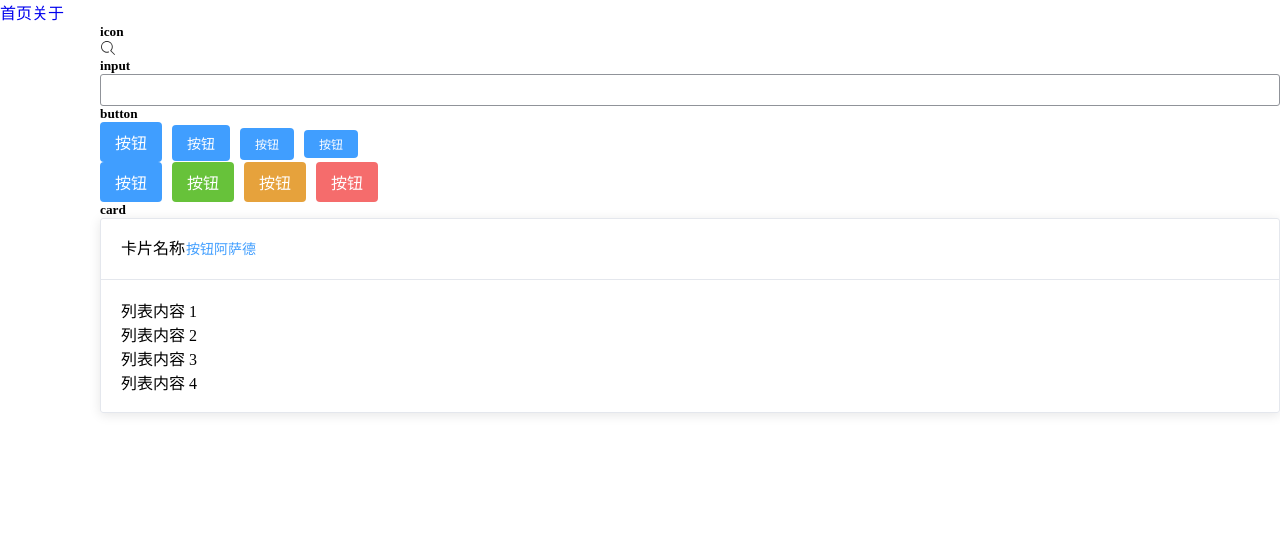
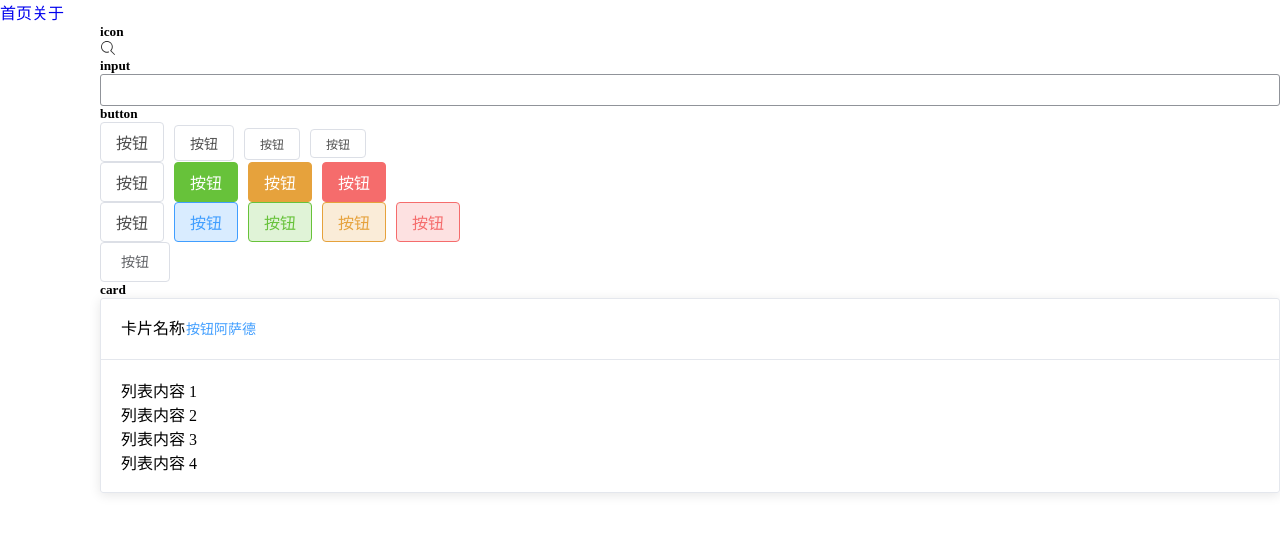
Before and after one commit to haibolian/my-website, a Vue app: page /#/ in a window 1280 px wide. Shown: the top 534 px of the page. Built offline with nearby package versions, Linux system fonts and the light colour scheme.

Commit message:
样式修改

```diff
--- a/src/LUI/package/button/index.vue
+++ b/src/LUI/package/button/index.vue
@@ -4,6 +4,7 @@
     :class="[
       type ? 'l-button-' + type : null,
       size ? 'l-button-' + size : null,
+      plain ? 'is-plain' : null,
       disabled ? 'is-disabled' : null
     ]"
     @click="click"
@@ -25,9 +26,13 @@ export default {
       type: String,
       default: ''
     },
+    plain:{
+      type: Boolean,
+      default: false
+    },
     type:{
       type: String,
-      default: 'primary'
+      default: ''
     },
     disabled:{
       type: Boolean,
--- a/src/LUI/style/button.scss
+++ b/src/LUI/style/button.scss
@@ -1,14 +1,39 @@
 @import './variables.scss';
+@mixin button-theme($color: $color-main) {
+  background-color: $color;
+  border-color: $color;
+  color: #fff;
+  &.is-plain {
+    background-color: rgba($color: $color, $alpha: 0.2);
+    color: $color;
+    border-color: $color;
+  }
+  &.l-button:not(.is-disabled){
+    &:hover {
+      color: #fff;
+      border-color: $color;
+      background-color: $color;
+    }
+    &:focus {
+      color: #fff;
+      border-color: $color;
+      background-color: $color;
+    }
+    &:not(.is-plain):focus {
+      opacity: 0.7;
+    }
+  }
+}
 .l-button{
-  color: #fff;
+  color: rgba(0, 0, 0, 0.7);
   box-sizing: border-box;
   padding: 5px 15px;
   font-size: 16px;
   min-height: 40px;
   display: inline-block;
   border-radius: 4px;
-  background-color: $color-main;
-  border: none;
+  background-color: #fff;
+  border: 1px solid #dcdfe6;
   outline: none;
   & + .l-button {
     margin-left: 10px;
@@ -16,24 +41,29 @@
 }
 
 // 主题颜色
-.l-button-primary{ background-color: $color-main; }
-.l-button-success{ background-color: $color-success; }
-.l-button-warning{ background-color: $color-warning; }
-.l-button-danger{ background-color: $color-danger; }
+.l-button-primary{
+ @include button-theme($color-main)
+}
+.l-button-success{
+ @include button-theme($color-success)
+}
+.l-button-warning{
+ @include button-theme($color-warning)
+}
+.l-button-danger{
+ @include button-theme($color-danger)
+}
 // 动作
 .l-button:not(.is-disabled){
-  &:focus{
-    opacity: 0.8;
-  }
-  &:hover{
+  &:hover, &:focus{
+    background-color: #fff;
+    color: $color-main;
+    border-color: rgba($color: $color-main, $alpha: 1);
     cursor: pointer;
-    opacity: 0.8;
-    box-shadow: 0 12px 16px 0 rgba(0,0,0,0.24), 0 17px 50px 0 rgba(0,0,0,0.19);
     transition: all 0.4s;
   }
-
   &:active{
-    opacity: 1;
+    opacity: 0.7;
   }
 }
 
--- a/src/views/Home.vue
+++ b/src/views/Home.vue
@@ -14,6 +14,14 @@
     <l-button type="success" @click="handleBtnClick">按钮</l-button>
     <l-button type="warning" @click="handleBtnClick">按钮</l-button>
     <l-button type="danger" @click="handleBtnClick">按钮</l-button>
+    <br>
+    <l-button plain size="" @click="handleBtnClick">按钮</l-button>
+    <l-button plain type="primary" @click="handleBtnClick">按钮</l-button>
+    <l-button plain type="success" @click="handleBtnClick">按钮</l-button>
+    <l-button plain type="warning" @click="handleBtnClick">按钮</l-button>
+    <l-button plain type="danger" @click="handleBtnClick">按钮</l-button>
+    <br>
+    <el-button>按钮</el-button>
     <h5>card</h5>
     <l-card shadow="always">
       <template #header>
```
